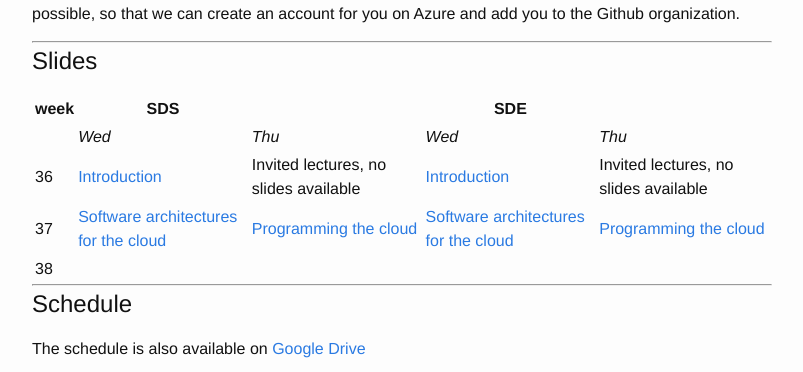
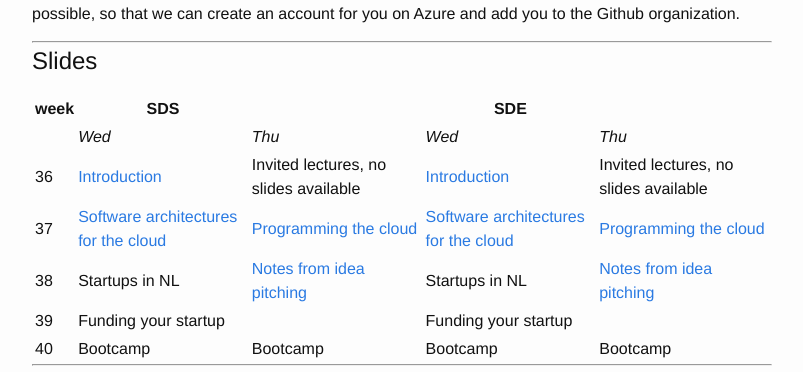
Before and after one commit to tschroter/giphouse.github.io, a Jekyll site: the page built from index.html, in a window 1280 px wide and 900 px high, scrolled down 518 px, cut to the strip 0-372 px from the top of the window. Shown: the whole strip, without its empty margins (238-1041 px from the left). Built offline with Jekyll 4.4.1, drawn with Linux system fonts in a browser that asks for light colours.

Commit message:
Update with notes from startup pitches

```diff
--- a/_includes/site.md
+++ b/_includes/site.md
@@ -36,7 +36,9 @@ Slides
 |      | *Wed* | *Thu* | *Wed* | *Thu* |
 | 36   | [Introduction](https://drive.google.com/open?id=0B6Zf71MLHzExbklha3VoZXVwUW8) | Invited lectures, no slides available  | [Introduction](https://drive.google.com/open?id=0B6Zf71MLHzExbklha3VoZXVwUW8) | Invited lectures, no slides available |
 | 37   | [Software architectures for the cloud](https://drive.google.com/open?id=0B6Zf71MLHzExRGMtMGt5akE0SUE) | [Programming the cloud](https://drive.google.com/open?id=0B6Zf71MLHzExRU4talhwR1dKb28)  | [Software architectures for the cloud](https://drive.google.com/open?id=0B6Zf71MLHzExRGMtMGt5akE0SUE) | [Programming the cloud](https://drive.google.com/open?id=0B6Zf71MLHzExRU4talhwR1dKb28)|
-| 38   |     |     |     |     |
+| 38   | Startups in NL | [Notes from idea pitching](https://drive.google.com/open?id=0B6Zf71MLHzExT0Z3LVB4MEZGZE0) |  Startups in NL |[Notes from idea pitching](https://drive.google.com/open?id=0B6Zf71MLHzExT0Z3LVB4MEZGZE0) |
+| 39   | Funding your startup | | Funding your startup | |
+| 40   | Bootcamp | Bootcamp | Bootcamp | Bootcamp |
 
 ***
 
```
